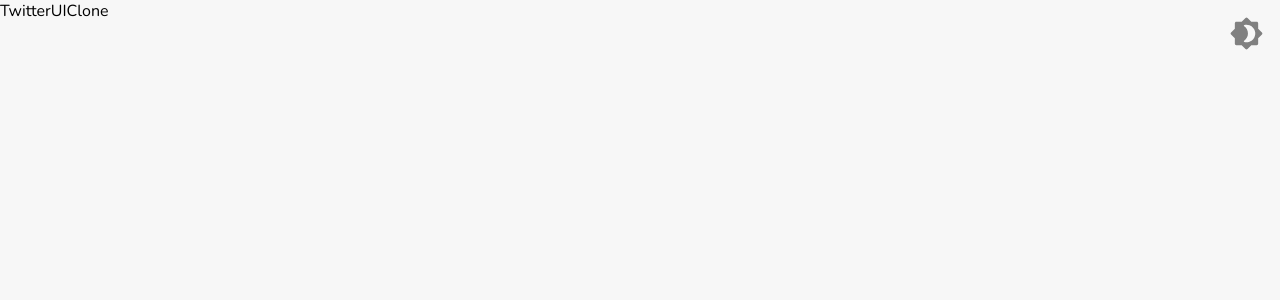
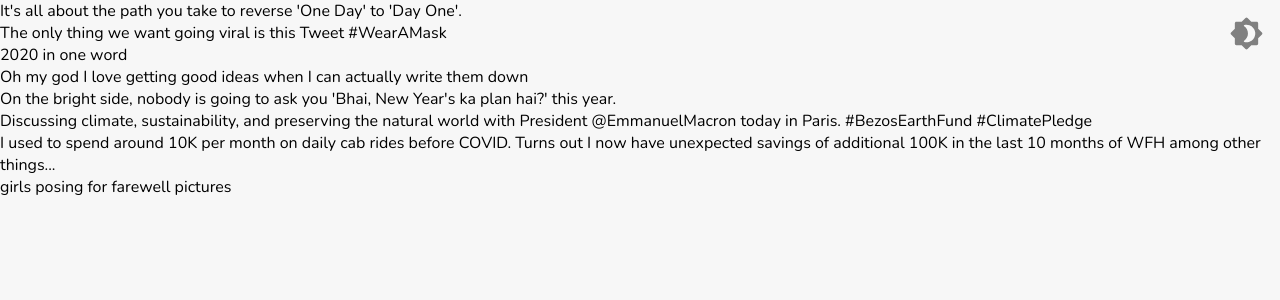
Before and after one commit to DemonDaddy22/all-about-reactJS, a React (Create React App) app: page /#/twitter-ui in a window 1280 px wide. Shown: the top 300 px of the page. Built offline with nearby package versions, Linux system fonts and the light colour scheme.

Commit message:
add Tweet block

```diff
--- /dev/null
+++ b/src/components/TwitterUIClone/components/TweetBlock/index.js
@@ -0,0 +1,9 @@
+import React from 'react';
+
+import classes from './styles.module.css';
+
+const TweetBlock = React.memo(({ tweet }) => <div className={classes.tweet}>
+    {tweet.content}
+</div>);
+
+export default TweetBlock;
--- a/src/components/TwitterUIClone/index.js
+++ b/src/components/TwitterUIClone/index.js
@@ -1,12 +1,18 @@
 import React from 'react';
-import Page from '../../ui-components/Page';
 
 import classes from './styles.module.css';
+import { tweets } from './tweets';
+import Page from '../../ui-components/Page';
+import TweetBlock from './components/TweetBlock';
 
 export default class TwitterUIClone extends React.Component {
 
     render = () => {
 
-        return <Page>TwitterUIClone</Page>;
+        return <Page>
+            <div className={classes.container}>
+                {tweets.map((tweet, index) => <TweetBlock key={`tweet-${index}`} tweet={tweet} />)}
+            </div>
+        </Page>;
     }
 }
--- a/src/components/TwitterUIClone/tweets.js
+++ b/src/components/TwitterUIClone/tweets.js
@@ -26,81 +26,81 @@ export const tweets = [
         is_verified: true
     },
     {
-        id: 1,
-        username: 'Showstopper_RG',
-        name: 'Rohan Gupta',
-        profile_pic: 'https://pbs.twimg.com/profile_images/1263531193770754048/QTaz5CRM_400x400.jpg',
-        post_time: 'Dec 4',
-        content: `It's all about the path you take to reverse 'One Day' to 'Day One'.`,
+        id: 3,
+        username: 'Twitter',
+        name: 'Twitter',
+        profile_pic: 'https://pbs.twimg.com/profile_images/1308010958862905345/-SGZioPb_400x400.jpg',
+        post_time: 'Dec 3',
+        content: `2020 in one word`,
         content_img: null,
-        likes: '1.2k',
-        comments: '258',
-        retweets: '122',
-        is_verified: false
+        likes: '242.2k',
+        comments: '110.3k',
+        retweets: '108.2k',
+        is_verified: true
     },
     {
-        id: 1,
-        username: 'Showstopper_RG',
-        name: 'Rohan Gupta',
-        profile_pic: 'https://pbs.twimg.com/profile_images/1263531193770754048/QTaz5CRM_400x400.jpg',
-        post_time: 'Dec 4',
-        content: `It's all about the path you take to reverse 'One Day' to 'Day One'.`,
+        id: 4,
+        username: 'MKBHD',
+        name: 'Marques Brownlee',
+        profile_pic: 'https://pbs.twimg.com/profile_images/1212149592403382281/cI0-xyss_400x400.jpg',
+        post_time: 'Nov 24',
+        content: `Oh my god I love getting good ideas when I can actually write them down`,
         content_img: null,
-        likes: '1.2k',
-        comments: '258',
-        retweets: '122',
-        is_verified: false
+        likes: '26.2k',
+        comments: '214',
+        retweets: '506',
+        is_verified: true
     },
     {
-        id: 1,
-        username: 'Showstopper_RG',
-        name: 'Rohan Gupta',
-        profile_pic: 'https://pbs.twimg.com/profile_images/1263531193770754048/QTaz5CRM_400x400.jpg',
-        post_time: 'Dec 4',
-        content: `It's all about the path you take to reverse 'One Day' to 'Day One'.`,
+        id: 5,
+        username: 'Trendulkar',
+        name: 'Trendulkar',
+        profile_pic: 'https://pbs.twimg.com/profile_images/1316435144618635264/VfVNhAD6_400x400.jpg',
+        post_time: 'Dec 3',
+        content: `On the bright side, nobody is going to ask you 'Bhai, New Year's ka plan hai?' this year.`,
         content_img: null,
-        likes: '1.2k',
-        comments: '258',
-        retweets: '122',
-        is_verified: false
+        likes: '1.1k',
+        comments: '9',
+        retweets: '56',
+        is_verified: true
     },
     {
-        id: 1,
-        username: 'Showstopper_RG',
-        name: 'Rohan Gupta',
-        profile_pic: 'https://pbs.twimg.com/profile_images/1263531193770754048/QTaz5CRM_400x400.jpg',
-        post_time: 'Dec 4',
-        content: `It's all about the path you take to reverse 'One Day' to 'Day One'.`,
-        content_img: null,
-        likes: '1.2k',
-        comments: '258',
-        retweets: '122',
-        is_verified: false
+        id: 6,
+        username: 'JeffBezos',
+        name: 'Jeff Bezos',
+        profile_pic: 'https://pbs.twimg.com/profile_images/669103856106668033/UF3cgUk4_400x400.jpg',
+        post_time: 'Feb 28',
+        content: `Discussing climate, sustainability, and preserving the natural world with President @EmmanuelMacron today in Paris. #BezosEarthFund #ClimatePledge`,
+        content_img: 'https://pbs.twimg.com/media/ER4QQJ6U8AAqJD3?format=jpg&name=large',
+        likes: '17.8k',
+        comments: '874',
+        retweets: '1.4k',
+        is_verified: true
     },
     {
-        id: 1,
-        username: 'Showstopper_RG',
-        name: 'Rohan Gupta',
-        profile_pic: 'https://pbs.twimg.com/profile_images/1263531193770754048/QTaz5CRM_400x400.jpg',
-        post_time: 'Dec 4',
-        content: `It's all about the path you take to reverse 'One Day' to 'Day One'.`,
+        id: 7,
+        username: 'Trendulkar',
+        name: 'Trendulkar',
+        profile_pic: 'https://pbs.twimg.com/profile_images/1316435144618635264/VfVNhAD6_400x400.jpg',
+        post_time: 'Dec 3',
+        content: `I used to spend around 10K per month on daily cab rides before COVID. Turns out I now have unexpected savings of additional 100K in the last 10 months of WFH among other things...`,
         content_img: null,
-        likes: '1.2k',
-        comments: '258',
-        retweets: '122',
-        is_verified: false
+        likes: '2.4k',
+        comments: '32',
+        retweets: '21',
+        is_verified: true
     },
     {
-        id: 1,
-        username: 'Showstopper_RG',
-        name: 'Rohan Gupta',
-        profile_pic: 'https://pbs.twimg.com/profile_images/1263531193770754048/QTaz5CRM_400x400.jpg',
-        post_time: 'Dec 4',
-        content: `It's all about the path you take to reverse 'One Day' to 'Day One'.`,
-        content_img: null,
-        likes: '1.2k',
-        comments: '258',
-        retweets: '122',
+        id: 8,
+        username: 'bewabisabix',
+        name: 'x',
+        profile_pic: 'https://pbs.twimg.com/profile_images/1329373939672391682/14Q0dxw7_400x400.jpg',
+        post_time: 'Dec 2',
+        content: `girls posing for farewell pictures`,
+        content_img: 'https://pbs.twimg.com/media/EoPzH2lVcAE3008?format=jpg&name=900x900',
+        likes: '5.3k',
+        comments: '29',
+        retweets: '417',
         is_verified: false
     }
 ];
```
Also changed, not shown: src/components/TwitterUIClone/components/TweetBlock/styles.module.css (added).
